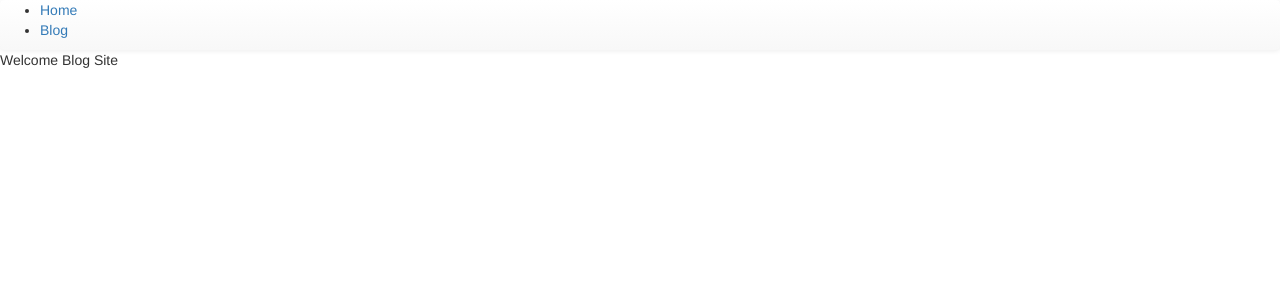
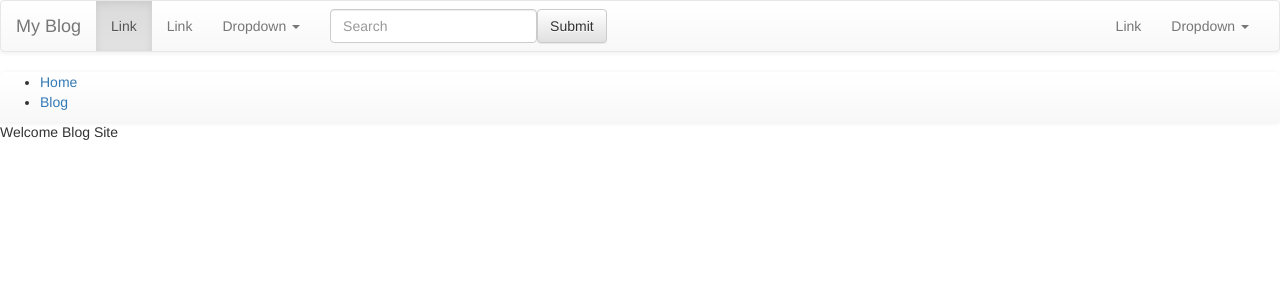
Before and after one commit to myprojectsfile/loopclient, an Angular app: page / in a window 1280 px wide. Shown: the top 300 px of the page. Built offline with nearby package versions, Linux system fonts and the light colour scheme.

Commit message:
index.htm add navbar

```diff
--- a/src/app/app.component.html
+++ b/src/app/app.component.html
@@ -1,3 +1,57 @@
+<nav class="navbar navbar-default">
+  <div class="container-fluid">
+    <!-- Brand and toggle get grouped for better mobile display -->
+    <div class="navbar-header">
+      <button type="button" class="navbar-toggle collapsed" data-toggle="collapse" data-target="#bs-example-navbar-collapse-1" aria-expanded="false">
+        <span class="sr-only">Toggle navigation</span>
+        <span class="icon-bar"></span>
+        <span class="icon-bar"></span>
+        <span class="icon-bar"></span>
+      </button>
+      <a class="navbar-brand" routerLink="/home">My Blog</a>
+    </div>
+
+    <!-- Collect the nav links, forms, and other content for toggling -->
+    <div class="collapse navbar-collapse" id="bs-example-navbar-collapse-1">
+      <ul class="nav navbar-nav">
+        <li class="active"><a href="#">Link <span class="sr-only">(current)</span></a></li>
+        <li><a href="#">Link</a></li>
+        <li class="dropdown">
+          <a href="#" class="dropdown-toggle" data-toggle="dropdown" role="button" aria-haspopup="true" aria-expanded="false">Dropdown <span class="caret"></span></a>
+          <ul class="dropdown-menu">
+            <li><a href="#">Action</a></li>
+            <li><a href="#">Another action</a></li>
+            <li><a href="#">Something else here</a></li>
+            <li role="separator" class="divider"></li>
+            <li><a href="#">Separated link</a></li>
+            <li role="separator" class="divider"></li>
+            <li><a href="#">One more separated link</a></li>
+          </ul>
+        </li>
+      </ul>
+      <form class="navbar-form navbar-left">
+        <div class="form-group">
+          <input type="text" class="form-control" placeholder="Search">
+        </div>
+        <button type="submit" class="btn btn-default">Submit</button>
+      </form>
+      <ul class="nav navbar-nav navbar-right">
+        <li><a href="#">Link</a></li>
+        <li class="dropdown">
+          <a href="#" class="dropdown-toggle" data-toggle="dropdown" role="button" aria-haspopup="true" aria-expanded="false">Dropdown <span class="caret"></span></a>
+          <ul class="dropdown-menu">
+            <li><a href="#">Action</a></li>
+            <li><a href="#">Another action</a></li>
+            <li><a href="#">Something else here</a></li>
+            <li role="separator" class="divider"></li>
+            <li><a href="#">Separated link</a></li>
+          </ul>
+        </li>
+      </ul>
+    </div><!-- /.navbar-collapse -->
+  </div><!-- /.container-fluid -->
+</nav>
+
 <nav class="nav navbar-default">
   <ul>
     <li>
```
